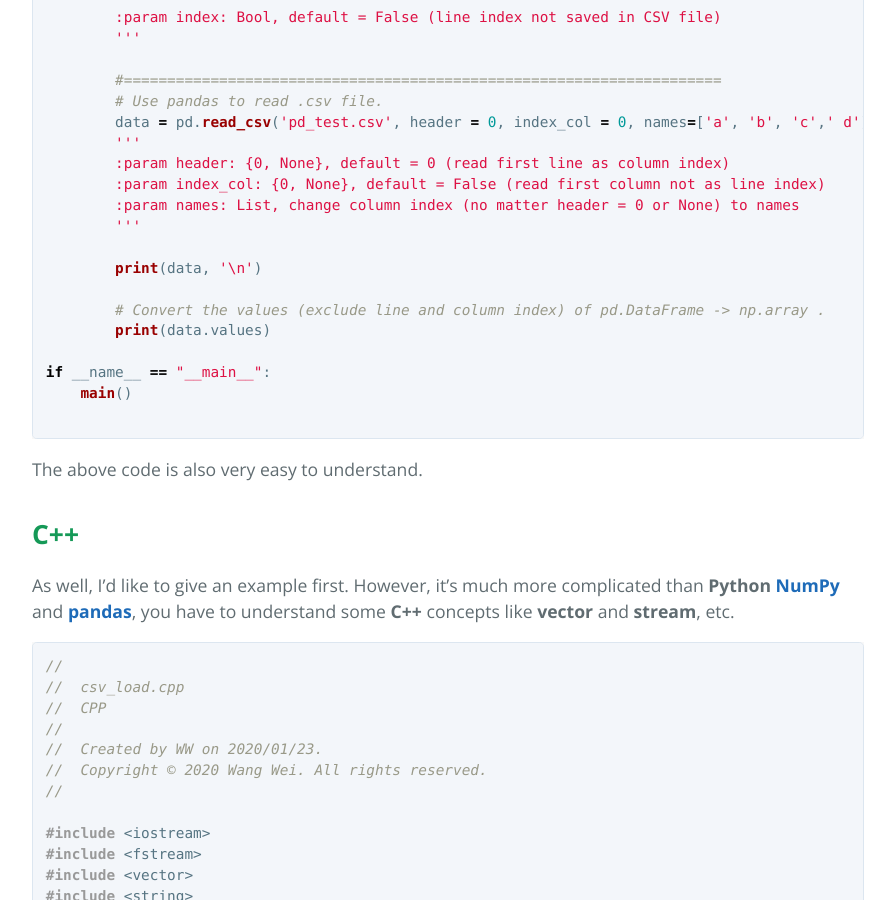
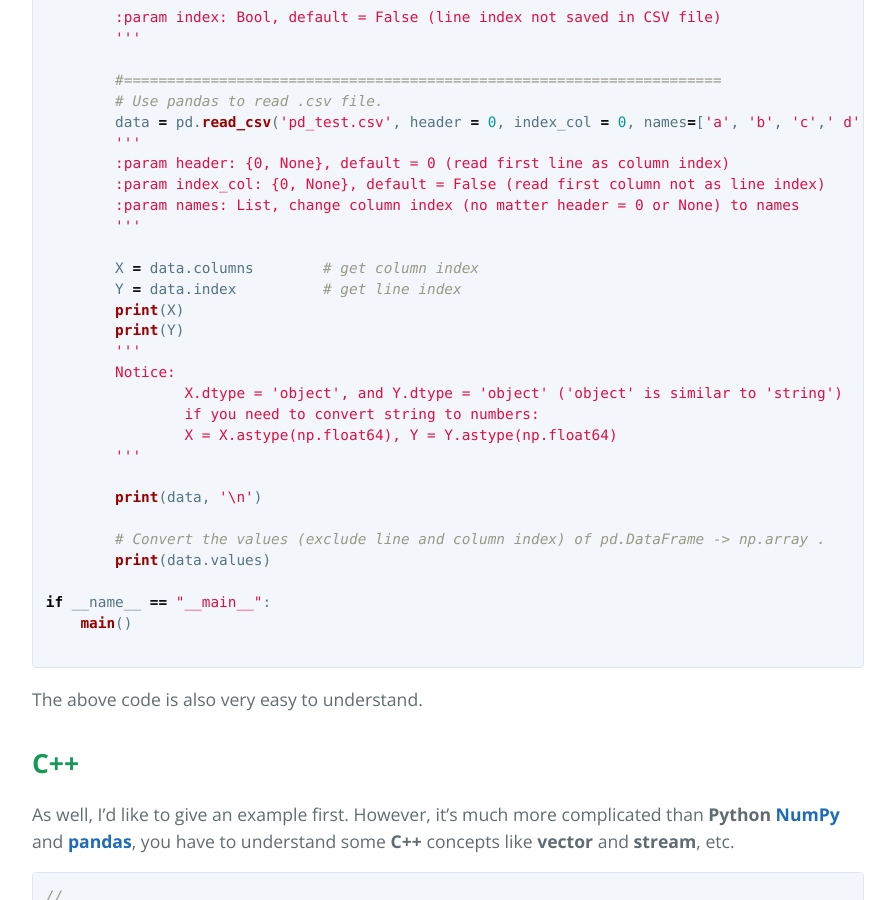
Before and after one commit to wwang721/wwang721.github.io, a Jekyll site: the page built from _posts/2020-01-26-CSV.md, in a window 1280 px wide and 900 px high, scrolled down 2350 px. Shown: the whole window, without its empty margins (192-1087 px from the left). Built offline with Jekyll 4.4.1, drawn with Linux system fonts in a browser that asks for light colours.

Commit message:
csv_update:ok_hand:

```diff
--- a/_posts/2020-01-26-CSV.md
+++ b/_posts/2020-01-26-CSV.md
@@ -100,6 +100,17 @@ def main():
 	:param header: {0, None}, default = 0 (read first line as column index)
 	:param index_col: {0, None}, default = False (read first column not as line index)
 	:param names: List, change column index (no matter header = 0 or None) to names
+	'''
+
+	X = data.columns	# get column index
+	Y = data.index 		# get line index
+	print(X)
+	print(Y)
+	'''
+	Notice:
+		X.dtype = 'object', and Y.dtype = 'object' ('object' is similar to 'string')
+		if you need to convert string to numbers:
+		X = X.astype(np.float64), Y = Y.astype(np.float64)
 	'''
 
 	print(data, '\n')
```
Also changed, not shown: 2 other files.
